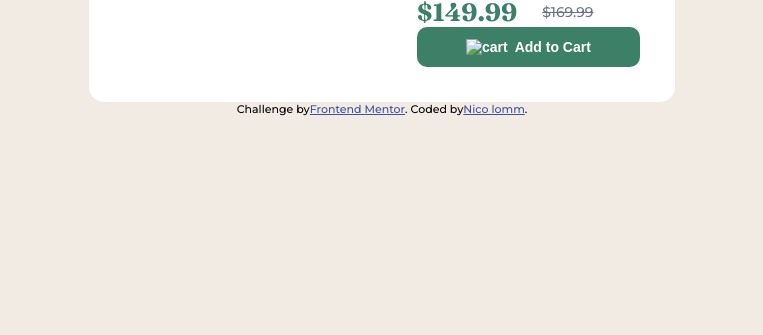
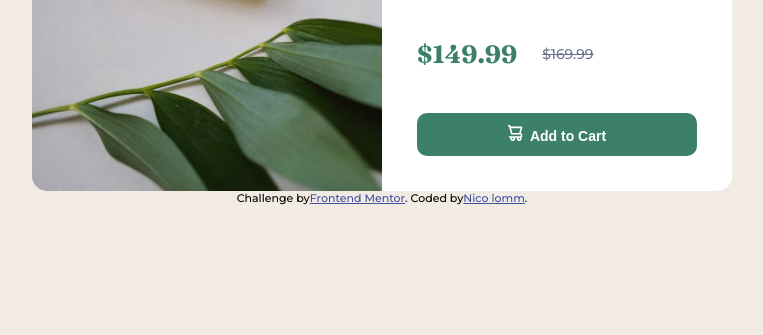
Before and after one commit to nick365-dev/Product-preview-card-component, a plain HTML site: page index.html in a window 1280 px wide. Shown: the part 465-800 px from the top of the page, without its empty margins (258-1021 px from the left). Drawn offline with Linux system fonts and the light colour scheme; a web font is replaced by a local one.

Commit message:
Update index.html

```diff
--- a/index.html
+++ b/index.html
@@ -22,7 +22,7 @@
   <div class="flex-container">
     <div class="grid">
       <div class="img">
-      <img src="images/image-product-desktop.jpg" alt="perfume">
+      <img src="image-product-desktop.jpg" alt="perfume">
       </div>
       <!--<section> -->
       <div class="card-content">
@@ -43,7 +43,7 @@
 
 
 
-      <button class="cta"><img src="images/icon-cart.svg" alt="cart">Add to Cart</button>
+      <button class="cta"><img src="icon-cart.svg" alt="cart">Add to Cart</button>
 
 
       <!--</section>-->
```
